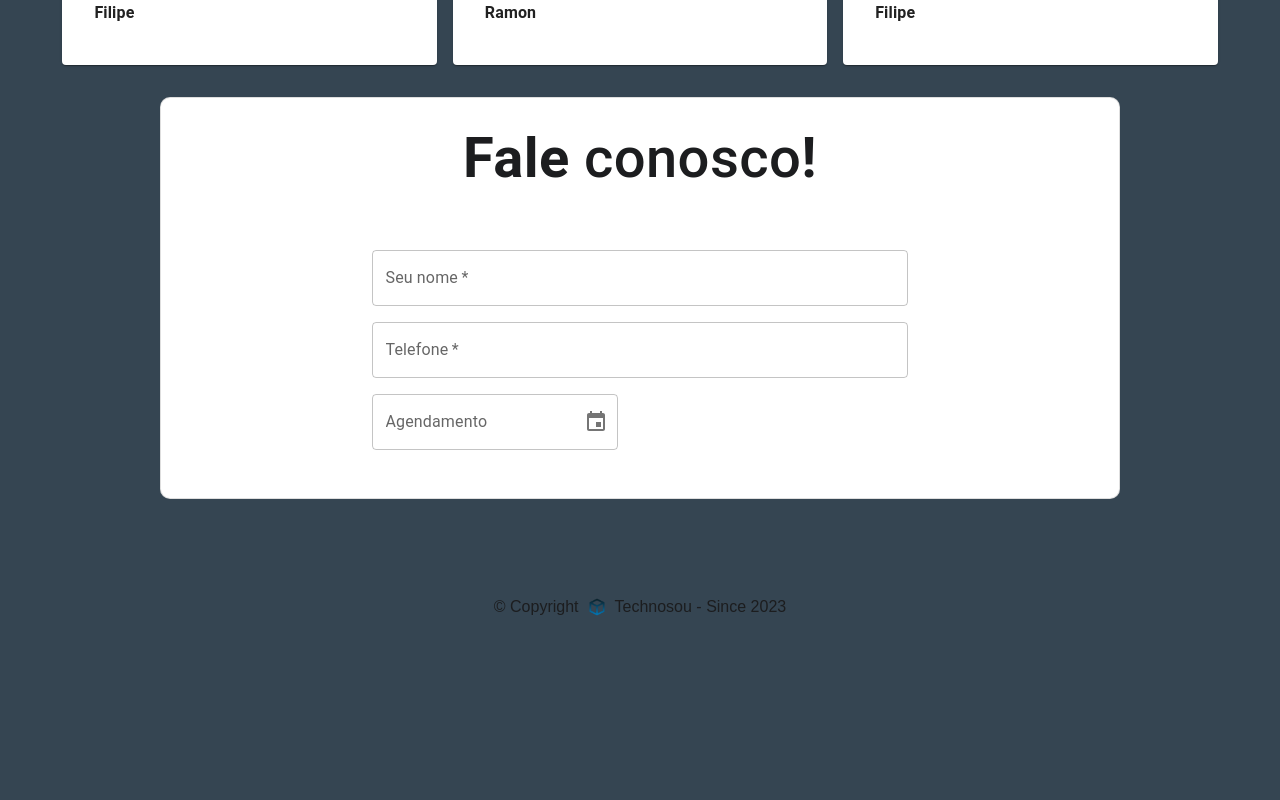
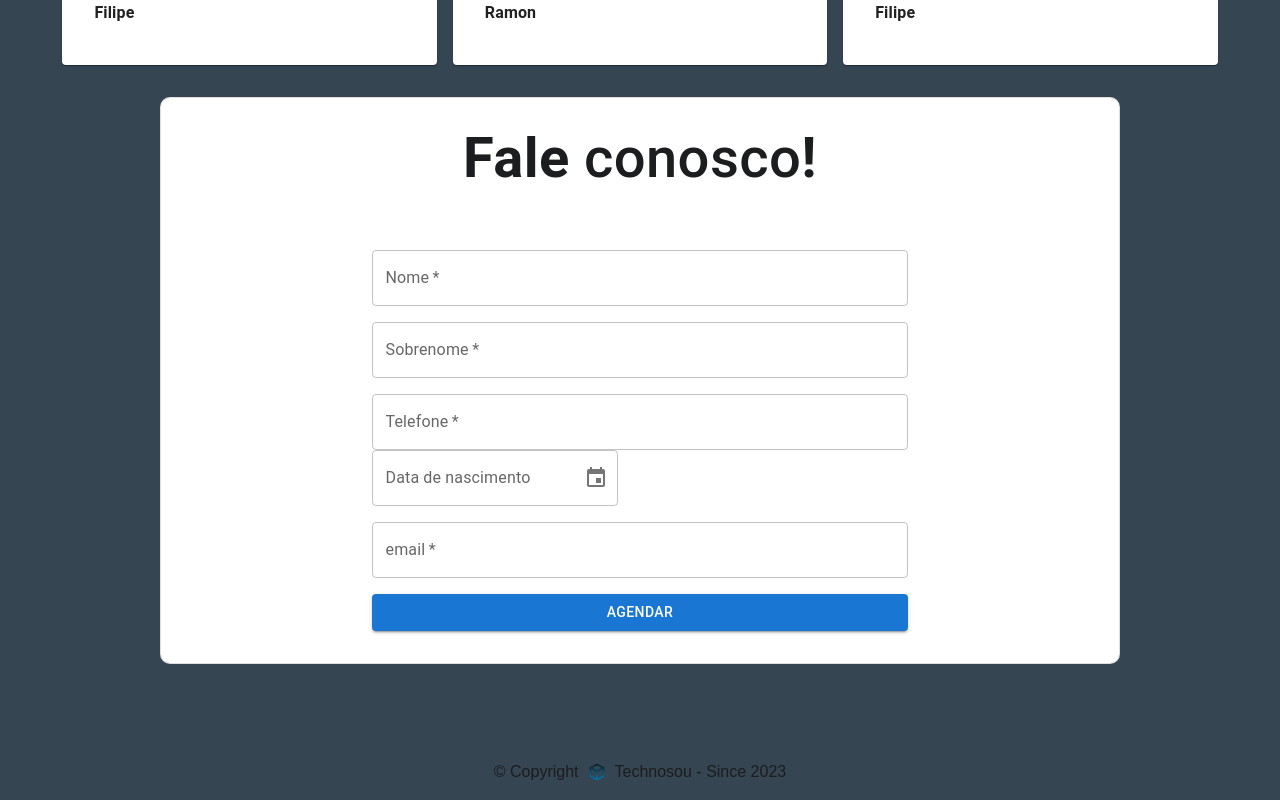
Before and after one commit to RamonRodSou/DrVisao, a Next.js app: page / in a window 1280 px wide. Shown: the part 2867-3667 px from the top of the page. Before the commit the page ends 3502 px from the top, so only its background shows below. Built offline with nearby package versions, Linux system fonts and the light colour scheme.

Commit message:
feature-019 - feat: col;ocando classe Person no form

```diff
--- a/src/app/_component/talkToUs/index.tsx
+++ b/src/app/_component/talkToUs/index.tsx
@@ -1,30 +1,49 @@
-'use client'
-
+'use client';
 import './style.scss';
-import { useState } from 'react';
+import { FormEvent, useState } from 'react';
 import { DatePicker, LocalizationProvider } from '@mui/x-date-pickers';
-import { Dayjs } from 'dayjs';
+import dayjs, { Dayjs } from 'dayjs';
 import 'dayjs/locale/pt-br';
-import { Box, FormControl, TextField, Typography } from '@mui/material';
+import { Box, TextField, Typography, Button } from '@mui/material';
 import { AdapterDayjs } from '@mui/x-date-pickers/AdapterDayjs';
-
-interface IForm {
-    name: string;
-    phone: string;
-    date: Dayjs | null;
-}
+import { Person } from '@classes/person/Person';
 
 export default function TalkToUs() {
 
-    const [form, setForm] = useState<IForm>({
-        name: '',
-        phone: '',
-        date: null,
-    })
+    const [form, setForm] = useState<Person>(new Person)
 
-    const handleChange = <K extends keyof IForm>(field: K, value: IForm[K]) => {
-        setForm((prev) => ({ ...prev, [field]: value }));
+    function handleChange(field: keyof Person, value: any) {
+        setForm(prev => {
+            const data = { ...prev, [field]: value };
+            return Person.fromJson(data);
+        });
     };
+
+    async function handleSubmit(event: FormEvent<HTMLFormElement>) {
+        event.preventDefault();
+        const payload = {
+            firstname: form.firstname,
+            lastname: form.lastname,
+            phone: form.phone,
+            email: form.email,
+            date: form.date ? dayjs(form.date).format("DD/MM/YYYY") : null,
+            timeout: dayjs().format("DD/MM/YYYY HH:mm:ss")
+        };
+
+        try {
+            const res = await fetch('/api/sendForm', {
+                method: 'POST',
+                headers: { 'Content-Type': 'application/json' },
+                body: JSON.stringify(payload),
+            });
+
+            if (!res.ok) throw new Error('Erro ao enviar formulário');
+        } catch (err) {
+            console.error('Erro ao enviar formulário:', err);
+        }
+
+        setForm(new Person())
+    }
 
     return (
         <LocalizationProvider dateAdapter={AdapterDayjs} adapterLocale="pt-br">
@@ -32,36 +51,59 @@ export default function TalkToUs() {
                 <Typography variant="h6" className="title">
                     <span className="bold">Fale</span> conosco<span className="bold">!</span>
                 </Typography>
-                <FormControl className='form'>
+                <form className='form' onSubmit={handleSubmit}>
                     <Box marginBottom="1rem" component="div">
                         <TextField
-                            label="Seu nome"
-                            value={form?.name}
-                            onChange={(it) => handleChange('name', it.target.value)}
+                            label="Nome"
+                            value={form?.firstname}
+                            onChange={(it) => handleChange('firstname', it.target.value)}
                             fullWidth
                             required
                         />
                     </Box>
                     <Box marginBottom="1rem" component="div">
                         <TextField
+                            label="Sobrenome"
+                            value={form?.lastname}
+                            onChange={(it) => handleChange('lastname', it.target.value)}
+                            fullWidth
+                            required
+                        />
+                    </Box>
+                    <Box marginBottom="1rem" component="div" className='phoneNdate'>
+                        <TextField
                             label="Telefone"
                             value={form?.phone}
                             onChange={(it) => handleChange('phone', it.target.value)}
                             fullWidth
+                            placeholder='3290001111'
                             required
                         />
-                    </Box>
-                    <Box mb={2} component="div">
+
                         <DatePicker
-                            label="Agendamento"
-                            value={form.date}
+                            className='date'
+                            label="Data de nascimento"
+                            value={form.date ? dayjs(form.date) : null}
                             onChange={(it) => {
-                                handleChange("date", it);
+                                handleChange("date", it?.toDate() ?? null);
                             }}
                             format="DD/MM/YYYY"
                         />
                     </Box>
-                </FormControl>
+                    <Box marginBottom="1rem" component="div">
+                        <TextField
+                            label="email"
+                            value={form?.email}
+                            onChange={(it) => handleChange('email', it.target.value)}
+                            fullWidth
+                            required
+                        />
+                    </Box>
+
+                    <Button type="submit" variant="contained" color="primary" fullWidth>
+                        Agendar
+                    </Button>
+                </form>
             </Box>
         </LocalizationProvider>
     )
```
